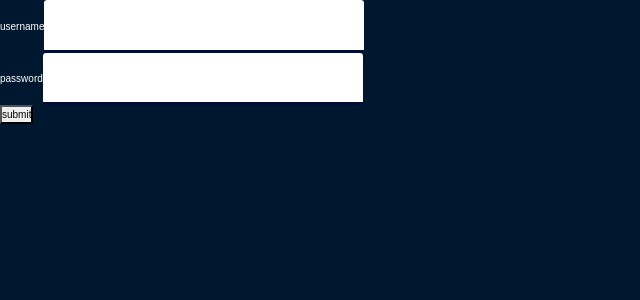
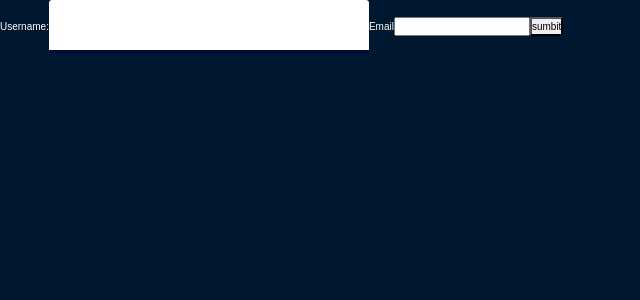
Before and after one commit to ashish23072002/Learnning-reacts-with-mini-projects, a React (Create React App) app: page / in a window 1280 px wide. Shown: the top 300 px of the page, without its empty margins (0-640 px from the left). Built offline with nearby package versions, Linux system fonts and the light colour scheme.

Commit message:
useId hook use casse and how to use it

```diff
--- a/src/App.js
+++ b/src/App.js
@@ -5,6 +5,7 @@ import './App.css';
 // import { ExpenseSplitter } from './components/ExpenseSplitter';
 // import { UseRef } from './components/hooks/useRef';
 import { ForwardRef } from './components/hooks/useRef/ForwardRef';
+import { UseID } from './components/hooks/UseId';
 // import { ReactUseEffect } from "./components/hooks/useEffects/";
 // import { EventHandling } from "./components/eventHandling";
 // import { EventProps } from './components/eventProps';
@@ -44,7 +45,8 @@ function App() {
     {/* <PracticesessionII/> */}
     {/* <ExpenseSplitter/> */}
     {/* <UseRef/> */}
-    <ForwardRef/>
+    {/* <ForwardRef/> */}
+    <UseID/>
     </div>
 
   );
--- /dev/null
+++ b/src/components/hooks/UseId/index.jsx
@@ -0,0 +1,33 @@
+import { useId } from "react";
+
+export const UseID = () => {
+//   const userID = useId();
+//   const emailId = useId();
+
+//   return (
+//     <>
+//       <form onSubmit={{}}>
+//         <label htmlFor={userID}>Username:</label>
+//         <input type="text" id={userID} name="name" />
+//         <label htmlFor={emailId}>Email</label>
+//         <input type="email" id={emailId} name="email" />
+//         <button type="submit">sumbit</button>
+//       </form>
+//     </>
+//   );
+
+// alternate and sinple method to use useid hookm in react js
+  const id = useId();
+
+  return (
+    <>
+      <form onSubmit={{}}>
+        <label htmlFor={id + "userID"}>Username:</label>
+        <input type="text" id={id + "userID"} name="name" />
+        <label htmlFor={id +"emailId"}>Email</label>
+        <input type="email" id={id +"emailId"} name="email" />
+        <button type="submit">sumbit</button>
+      </form>
+    </>
+  );
+};
```
